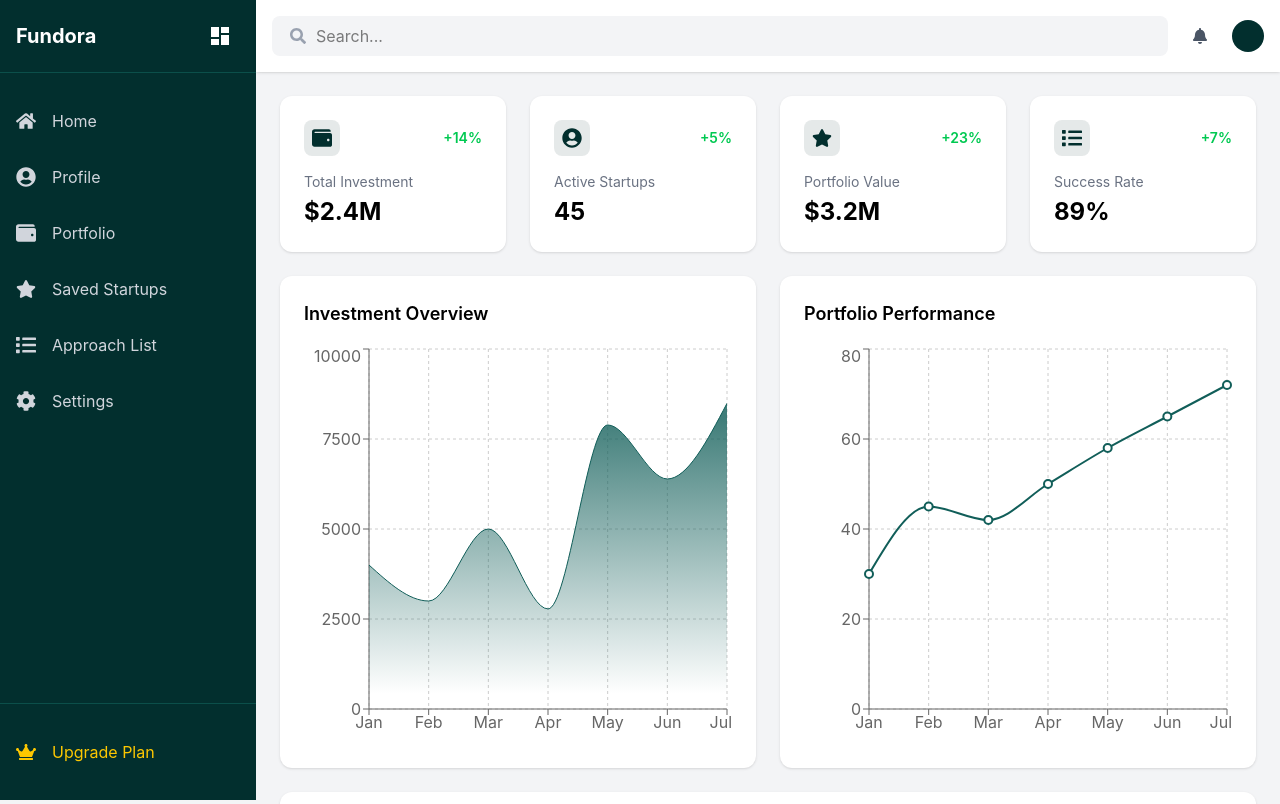
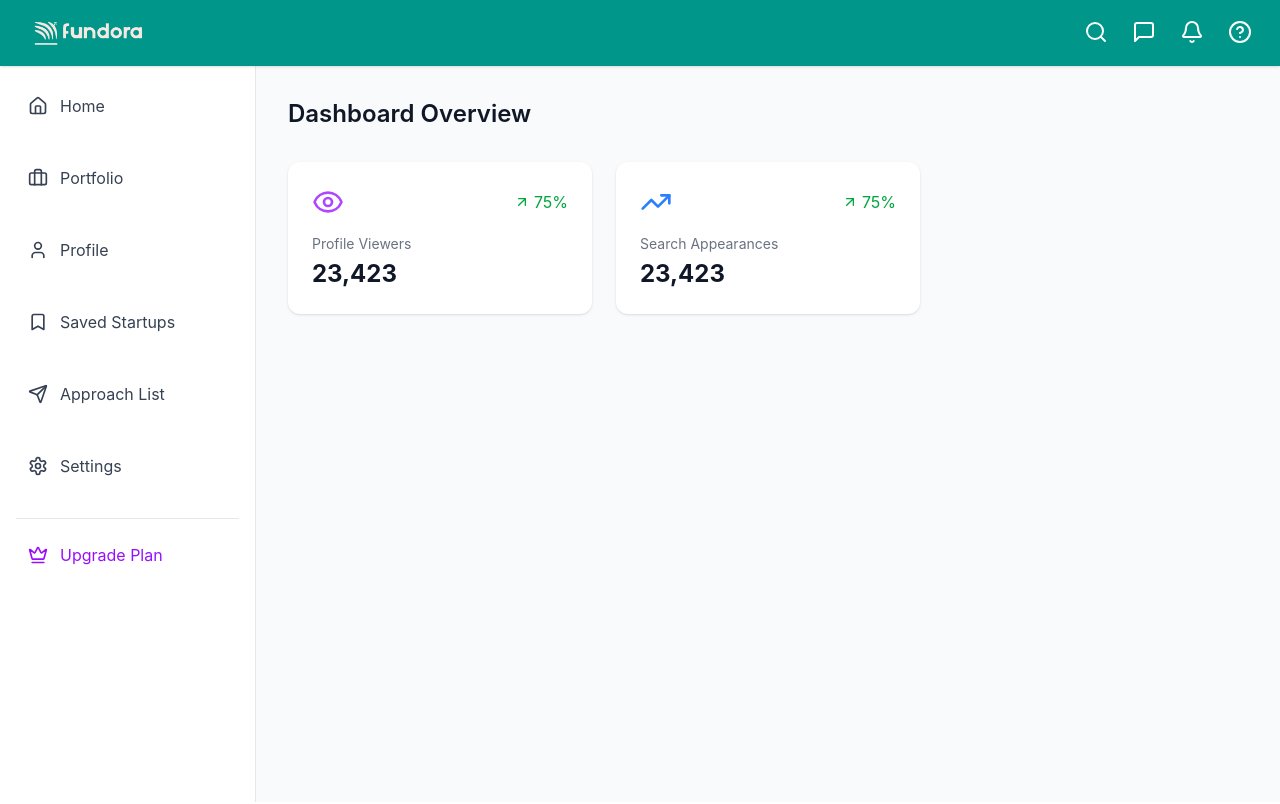
Before and after one commit to VestFundora/fundora, a React (Vite) app: page /dashboard in a window 1280 px wide. Shown: the top 804 px of the page. Built offline with nearby package versions, Linux system fonts and the light colour scheme.

Commit message:
added dashboard page

```diff
--- a/package.json
+++ b/package.json
@@ -11,10 +11,12 @@
   },
   "dependencies": {
     "@gsap/react": "^2.1.2",
+    "@phosphor-icons/react": "^2.1.7",
     "@studio-freight/lenis": "^1.0.42",
     "@tailwindcss/vite": "^4.0.15",
     "gsap": "^3.12.7",
     "lenis": "^1.2.3",
+    "lucide-react": "^0.487.0",
     "react": "^19.0.0",
     "react-dom": "^19.0.0",
     "react-icons": "^5.5.0",
--- a/src/App.jsx
+++ b/src/App.jsx
@@ -1,33 +1,16 @@
-import { Routes, Route } from 'react-router-dom'
-import Header from './components/Header'
-import Hero from './components/Hero'
-import Features from './components/Features'
-import SuccessStories from './components/SuccessStories'
-import Popular from './components/Popular'
-import InnovatorsArena from './components/InnovatorsArena'
-import Footer from './components/Footer'
-import Dashboard from './components/Dashboard'
-import { BrowserRouter } from 'react-router-dom'
-import SmoothScroll from './components/LenisScroll'
-
-function App(){
-  return(
-    <BrowserRouter>
+import { BrowserRouter as Router, Routes, Route } from 'react-router-dom'
+import Home from './pages/Home'
+import Dashboard from './pages/Dashboard'
+import Portfolio from './pages/Portfolio'
+function App() {
+  return (
+    <Router>
       <Routes>
+        <Route path="/" element={<Home />} />
         <Route path="/dashboard" element={<Dashboard />} />
-        <Route path="/" element={
-          <SmoothScroll>
-            <Header/>
-            <Hero/>
-            <Features/>
-            <SuccessStories/>
-            <Popular/>
-            <InnovatorsArena/>
-            <Footer/>
-          </SmoothScroll>
-        } />
+        <Route path="/portfolio" element={<Portfolio />} />
       </Routes>
-    </BrowserRouter>
+    </Router>
   )
 }
 
--- /dev/null
+++ b/src/pages/Dashboard.jsx
@@ -0,0 +1,170 @@
+import { useState, useEffect } from 'react';
+import { Link } from 'react-router-dom';
+import {
+  Home,
+  Briefcase,
+  User,
+  Bookmark,
+  Send,
+  Settings,
+  Crown,
+  Eye,
+  TrendingUp,
+  Bell,
+  HelpCircle,
+  MessageSquare,
+  Menu,
+  X,
+  Search,
+  ArrowUpRight
+} from 'lucide-react';
+import Logo from '../assets/Logo.png';
+
+function Dashboard() {
+  const [sidebarOpen, setSidebarOpen] = useState(false);
+
+  // Close sidebar on ESC key
+  useEffect(() => {
+    const handleEsc = (event) => {
+      if (event.keyCode === 27) setSidebarOpen(false);
+    };
+    window.addEventListener('keydown', handleEsc);
+    return () => window.removeEventListener('keydown', handleEsc);
+  }, []);
+
+  // Prevent body scroll when sidebar is open on mobile
+  useEffect(() => {
+    document.body.style.overflow = sidebarOpen ? 'hidden' : 'unset';
+    return () => {
+      document.body.style.overflow = 'unset';
+    };
+  }, [sidebarOpen]);
+
+  return (
+    <div className='flex flex-col min-h-screen bg-gray-50 overflow-hidden'>
+      {/* Navbar */}
+      <nav className='sticky top-0 z-50 flex justify-between items-center px-4 lg:px-6 py-4 bg-teal-600 shadow-sm'>
+        <div className='flex items-center gap-4'>
+          <button
+            onClick={() => setSidebarOpen(!sidebarOpen)}
+            className='lg:hidden text-white hover:text-gray-200 focus:outline-none focus:ring-2 focus:ring-white focus:ring-offset-2 rounded-md p-1'
+            aria-label={sidebarOpen ? 'Close menu' : 'Open menu'}
+          >
+            {sidebarOpen ? <X className='h-6 w-6' /> : <Menu className='h-6 w-6' />}
+          </button>
+          <img src={Logo} alt="Logo" className='h-8' />
+        </div>
+        <ul className='flex items-center gap-2 md:gap-4'>
+          <li className='hidden md:block'>
+            <button className='text-white hover:text-gray-200 focus:outline-none p-1' aria-label='Search'>
+              <Search className='h-6 w-6' />
+            </button>
+          </li>
+          <li className='hidden md:block'>
+            <button className='text-white hover:text-gray-200 focus:outline-none p-1' aria-label='Messages'>
+              <MessageSquare className='h-6 w-6' />
+            </button>
+          </li>
+          <li>
+            <button className='text-white hover:text-gray-200 focus:outline-none p-1' aria-label='Notifications'>
+              <Bell className='h-6 w-6' />
+            </button>
+          </li>
+          <li className='hidden md:block'>
+            <button className='text-white hover:text-gray-200 focus:outline-none p-1' aria-label='Help'>
+              <HelpCircle className='h-6 w-6' />
+            </button>
+          </li>
+        </ul>
+      </nav>
+
+      <div className='flex flex-1 relative'>
+        {/* Sidebar */}
+        <aside
+          className={`fixed lg:static inset-y-0 left-0 transform ${
+            sidebarOpen ? 'translate-x-0' : '-translate-x-full'
+          } lg:translate-x-0 transition-transform duration-300 w-64 bg-white border-r border-gray-200 pt-5 pb-4 z-40 h-[calc(100vh-4rem)]`}
+        >
+          <div className='flex flex-col h-full overflow-y-auto'>
+            <nav className='flex-1 px-4 space-y-8'>
+              <div className='space-y-8'>
+                {[
+                  { icon: <Home className="h-5 w-5" />, label: 'Home', path: '/home' },
+                  { icon: <Briefcase className="h-5 w-5" />, label: 'Portfolio', path: '/portfolio' },
+                  { icon: <User className="h-5 w-5" />, label: 'Profile', path: '/profile' },
+                  { icon: <Bookmark className="h-5 w-5" />, label: 'Saved Startups', path: '/saved' },
+                  { icon: <Send className="h-5 w-5" />, label: 'Approach List', path: '/approach' },
+                  { icon: <Settings className="h-5 w-5" />, label: 'Settings', path: '/settings' },
+                ].map((item) => (
+                  <Link
+                    key={item.label}
+                    to={item.path}
+                    className='flex items-center space-x-3 px-3 py-2 rounded-lg text-gray-700 hover:bg-gray-100 hover:text-green-600 transition-all focus:outline-none focus:ring-2 focus:ring-green-600 focus:ring-offset-2'
+                    onClick={() => window.innerWidth < 1024 && setSidebarOpen(false)}
+                  >
+                    {item.icon}
+                    <span>{item.label}</span>
+                  </Link>
+                ))}
+              </div>
+
+              <div className='pt-4 border-t border-gray-200'>
+                <Link
+                  to='/upgrade'
+                  className='flex items-center space-x-3 px-3 py-2 rounded-lg text-purple-600 hover:bg-purple-50 focus:outline-none focus:ring-2 focus:ring-purple-600 focus:ring-offset-2'
+                >
+                  <Crown className="h-5 w-5" />
+                  <span>Upgrade Plan</span>
+                </Link>
+              </div>
+            </nav>
+          </div>
+        </aside>
+
+        {/* Overlay */}
+        {sidebarOpen && (
+          <div
+            className="fixed inset-0 bg-gray-600 bg-opacity-50 transition-opacity lg:hidden z-30"
+            onClick={() => setSidebarOpen(false)}
+            aria-hidden="true"
+          />
+        )}
+
+        {/* Main Content */}
+        <main className='flex-1 p-4 lg:p-8 overflow-y-auto'>
+          <div className='mb-6 lg:mb-8'>
+            <h1 className='text-xl lg:text-2xl font-semibold text-gray-900'>Dashboard Overview</h1>
+          </div>
+
+          <div className='grid grid-cols-1 md:grid-cols-2 lg:grid-cols-3 gap-4 lg:gap-6 auto-rows-max'>
+            <div className='bg-white rounded-xl shadow-sm p-4 lg:p-6 hover:shadow-md transition-shadow'>
+              <div className='flex justify-between items-center mb-4'>
+                <Eye className='text-purple-500 h-6 w-6 lg:h-8 lg:w-8' />
+                <div className='flex items-center text-green-600'>
+                  <ArrowUpRight className='h-4 w-4 mr-1' />
+                  <span>75%</span>
+                </div>
+              </div>
+              <p className='text-gray-500 text-xs lg:text-sm'>Profile Viewers</p>
+              <p className='text-xl lg:text-2xl font-bold text-gray-900 mt-1'>23,423</p>
+            </div>
+
+            <div className='bg-white rounded-xl shadow-sm p-4 lg:p-6 hover:shadow-md transition-shadow'>
+              <div className='flex justify-between items-center mb-4'>
+                <TrendingUp className='text-blue-500 h-6 w-6 lg:h-8 lg:w-8' />
+                <div className='flex items-center text-green-600'>
+                  <ArrowUpRight className='h-4 w-4 mr-1' />
+                  <span>75%</span>
+                </div>
+              </div>
+              <p className='text-gray-500 text-xs lg:text-sm'>Search Appearances</p>
+              <p className='text-xl lg:text-2xl font-bold text-gray-900 mt-1'>23,423</p>
+            </div>
+          </div>
+        </main>
+      </div>
+    </div>
+  );
+}
+
+export default Dashboard;
--- /dev/null
+++ b/src/pages/Home.jsx
@@ -0,0 +1,19 @@
+import Header from '../components/Header'
+import Hero from '../components/Hero'
+import Features from '../components/Features'
+import SuccessStories from '../components/SuccessStories'
+import Popular from '../components/Popular'
+import InnovatorsArena from '../components/InnovatorsArena'
+function Home(){
+return(
+    <>
+    <Header/>
+    <Hero/>
+    <Features/>
+    <SuccessStories/>
+    <Popular/>
+    <InnovatorsArena/>
+    </>
+)
+}
+export default Home;
--- a/src/components/Dashboard.jsx
+++ b/src/pages/Portfolio.jsx
@@ -4,7 +4,7 @@ import { FaHome, FaCog, FaBell, FaSearch, FaWallet, FaStar, FaUserCircle, FaList
 import { MdDashboard } from 'react-icons/md';
 import { AreaChart, Area, LineChart, Line, XAxis, YAxis, CartesianGrid, Tooltip, ResponsiveContainer } from 'recharts';
 
-function Dashboard() {
+function Portfolio() {
     const [isSidebarOpen, setIsSidebarOpen] = useState(true);
     const [isMobile, setIsMobile] = useState(false);
     const navigate = useNavigate();
@@ -249,4 +249,4 @@ function Dashboard() {
     );
 }
 
-export default Dashboard;
+export default Portfolio;
```
Also changed, not shown: 1 other file (tests, documents, lock files or other folders).
